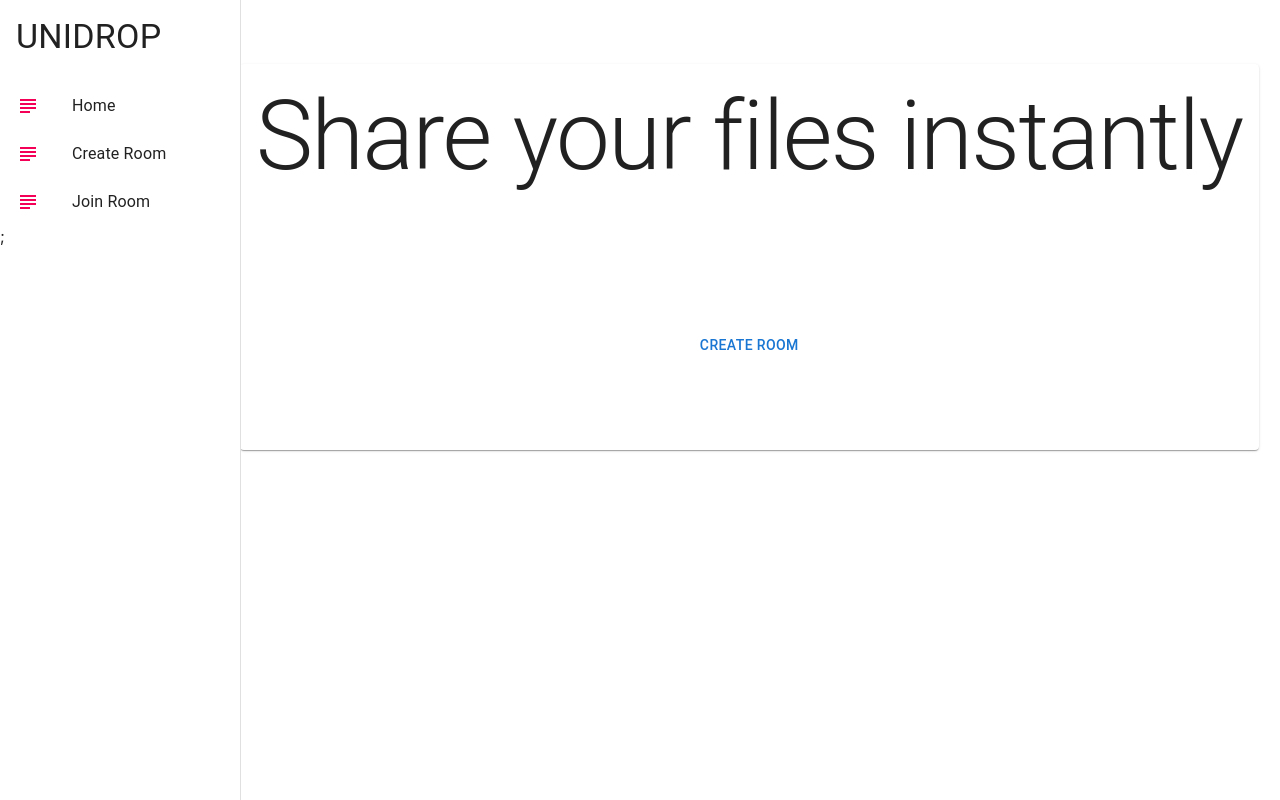
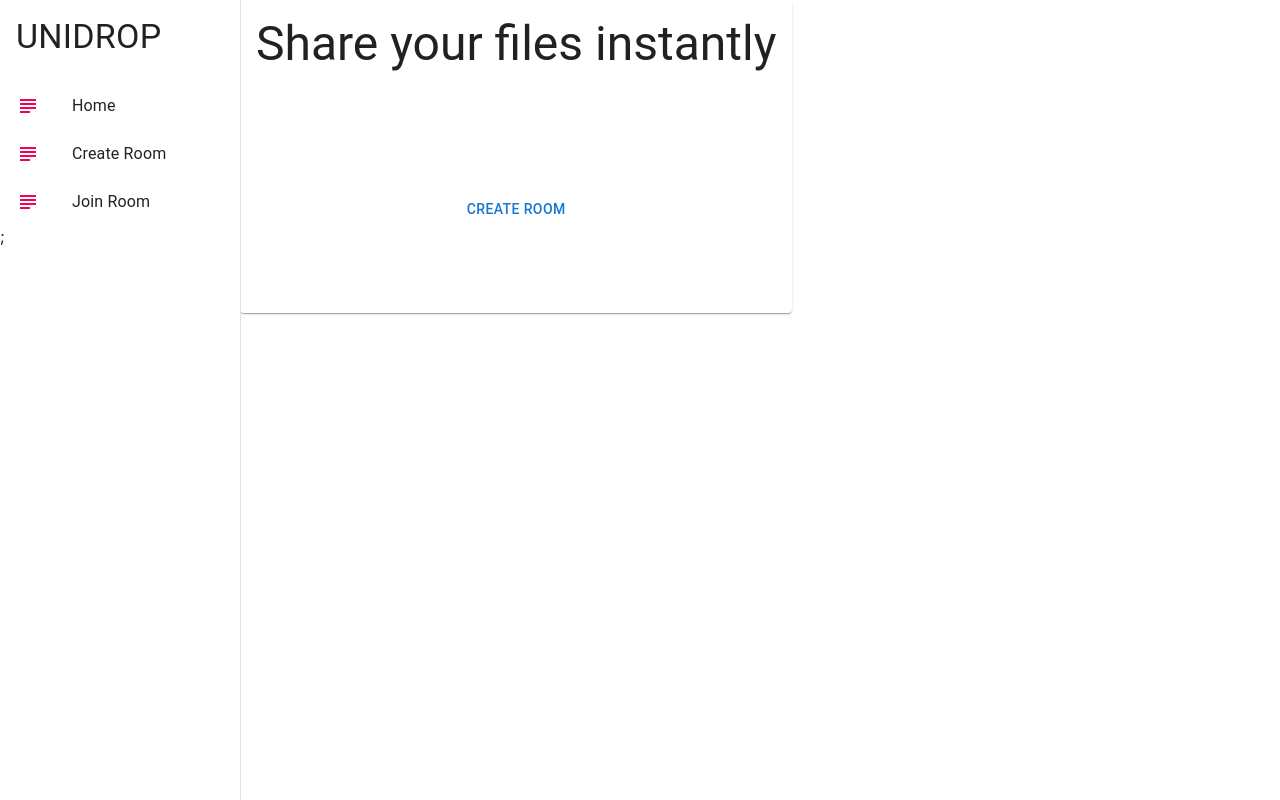
Before and after one commit to rtumalle0518/unidrop-web, a React (Create React App) app: page /create-room in a window 1280 px wide. Built offline with nearby package versions, Linux system fonts and the light colour scheme; no server answers.

Commit message:
stil same css

```diff
--- a/src/components/CreateRoomCard.tsx
+++ b/src/components/CreateRoomCard.tsx
@@ -1,5 +1,5 @@
 import { MouseEvent } from 'react';
-import { Button, Card, CardActions, CardContent, Typography, Box } from '@mui/material';
+import { Button, Card, Grid, CardContent, Typography, Box } from '@mui/material';
 import { styled } from '@mui/material/styles'
 
 type RoomCardProps = {
@@ -9,7 +9,7 @@ const StyledBox = styled(Box)`
     display: flex;
     align-items: center;
     justify-content: center;
-    margins: auto;
+    margin: auto;
     padding-top: 64px;
 `
 const StyledButton = styled(Button)`
@@ -18,10 +18,17 @@ const StyledButton = styled(Button)`
 `
 export const CreateRoomCard = ({ onClick }: RoomCardProps) => {
   return (
-    <StyledBox>
+    <div style={{height: '100%', width: '100%', display:'flex', alignContent: 'center', justifyContent: 'center'}}>
+        <Grid
+            container
+            spacing={0}
+            direction="column"
+            justifySelf={'center'}
+            justifyContent={'center'}
+        >
             <Card>
                 <CardContent>
-                <Typography variant='h1' gutterBottom>
+                    <Typography variant='h3' gutterBottom>
                         Share your files instantly
                     </Typography>
                 </CardContent>
@@ -30,6 +37,7 @@ export const CreateRoomCard = ({ onClick }: RoomCardProps) => {
                     <StyledButton onClick={onClick}>Create Room</StyledButton>
                 </StyledBox>
             </Card>
-    </StyledBox>
+        </Grid>
+    </div>
   )
 }
--- a/src/pages/CreateRoom.tsx
+++ b/src/pages/CreateRoom.tsx
@@ -44,14 +44,11 @@ export const CreateRoom = () => {
 
   // once handshake done
   return (
-    <>
+    <div style={{height: '100%', width: '100%', display:'flex'}}>
       {userWaiting ? <Room connected={userConnected} roomId={id} socket={socket}/> :
-        <>
-          <CreateRoomCard onClick={handleClick} />
-          {/* <div>Share your files securely</div>
-          <Button onClick={handleClick}>Create Room</Button> */}
-        </>
+        <CreateRoomCard onClick={handleClick} />
+
       }
-    </>
+    </div>
   )
 }
```
Lines whose indentation alone changed are shown as unchanged.
